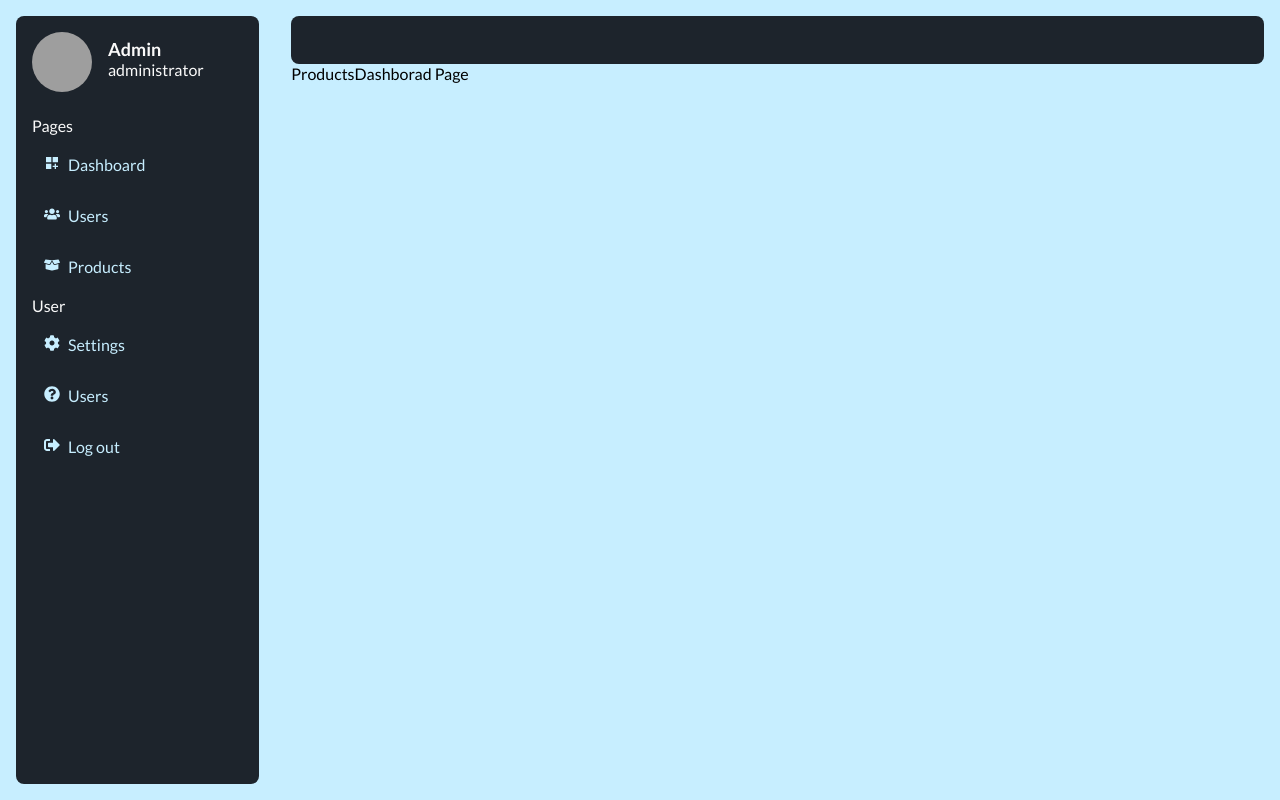
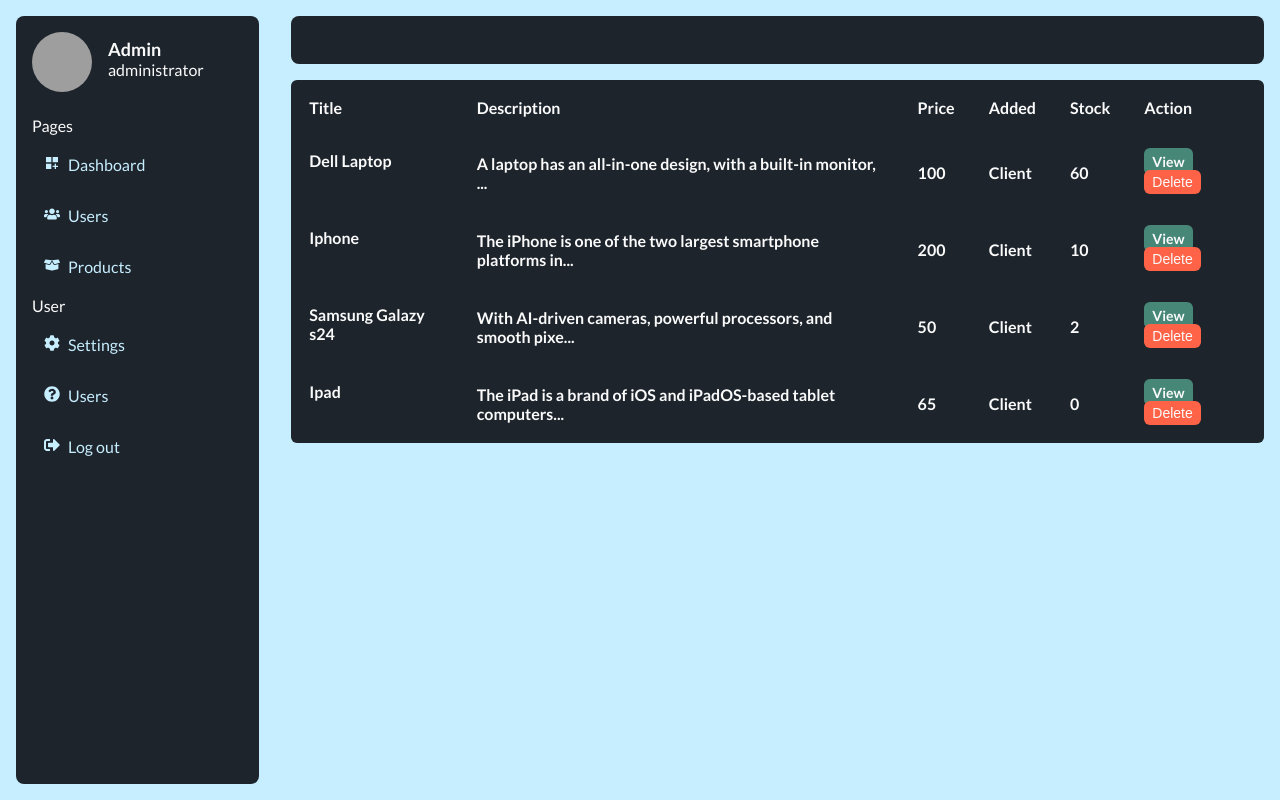
Before and after one commit to mdib003/dashboard-nextjs, a Next.js app: page /products in a window 1280 px wide. Built offline with nearby package versions, Linux system fonts and the light colour scheme; grey boxes are pictures that could not be loaded.

Commit message:
products table ui development

```diff
--- a/src/app/globals.css
+++ b/src/app/globals.css
@@ -110,9 +110,12 @@
   margin-right: 8px;
 }
 
-
 .mar-b-8 {
   margin-bottom: 8px;
+}
+
+.mar-t-16 {
+  margin-top: 16px;
 }
 
 .primary-btn {
@@ -149,6 +152,29 @@
   border-radius: var(--border-radius-1);
 }
 
+.tertiary {
+  background-color: #478778;
+  cursor: pointer;
+  outline: none;
+  padding: 5px 8px;
+  border-radius: var(--border-radius-1);
+  border: none;
+  text-decoration: none;
+  font-size: 14px;
+  color: var(--bg1);
+}
+
+.danger {
+  background-color: tomato;
+  cursor: pointer;
+  outline: none;
+  padding: 4px 8px;
+  border-radius: var(--border-radius-1);
+  border: none;
+  font-size: 14px;
+  color: var(--bg1);
+}
+
 .link1:hover {
   background-color: var(--color3);
   color: var(--color2);
@@ -157,8 +183,47 @@
 
 table {
   width: 100%;
+  background-color: var(--color2);
+  color: var(--bg1);
+  border-radius: var(--border-radius-1);
 }
 
+th, td {
+  padding: 16px;
+  text-align: left;
+}
+
+.height-60 {
+  height: 60px;
+}
+
+.width-60 {
+  width: 60px;
+}
+
+.block {
+  display: block;
+}
+
+.rounded {
+  border-radius: 100%;
+}
+
+.overflow-hidden {
+  overflow: hidden;
+}
+
+.flex {
+  display: flex;
+}
+
+.align-center {
+  align-items: center;
+}
+
+.justify-center {
+  justify-content: center;
+}
 /** DASHBOARD CSS **/
 
 .dashboard-container {
--- a/src/app/products/page.tsx
+++ b/src/app/products/page.tsx
@@ -1,6 +1,34 @@
+import { ProductsTable } from "@component/components/commonComponents/table"
+
+const productTableHeadData = [
+    {
+        theadRow: ['Title', 'Description', 'Price', 'Added', 'Stock', 'Action']
+    }
+]
+
+const productTableBodyData = [
+
+    {
+        name: 'Dell Laptop', description: 'A laptop has an all-in-one design, with a built-in monitor, keyboard, touchpad (which replaces the mouse), and speakers. This means it is fully functional, even when no peripherals are connected. A laptop is also quicker to set up, and there are fewer cables to get in the way.', price: 100, added: 'Client', stock: 60
+    },
+    {
+        name: 'Iphone', description: 'The iPhone is one of the two largest smartphone platforms in the world alongside Android, and is a large part of the luxury market. ', price: 200, added: 'Client', stock: 10
+    },
+    {
+        name: 'Samsung Galazy s24', description: 'With AI-driven cameras, powerful processors, and smooth pixel-perfect performance, every aspect of the Galaxy S24 experience is set to be epic', price: 50, added: 'Client', stock: 2
+    },
+    {
+        name: 'Ipad', description: 'The iPad is a brand of iOS and iPadOS-based tablet computers that are developed by Apple Inc., first introduced on January 27, 2010. ', price: 65, added: 'Client', stock: 0
+    },
+
+]
+
+
 const ProductsPage = () => {
     return (
-        <div>ProductsDashborad Page</div>
+        <div>
+            <ProductsTable thead={productTableHeadData} tbody={productTableBodyData}></ProductsTable>
+        </div>
     )
 }
 
--- a/src/components/commonComponents/button/index.tsx
+++ b/src/components/commonComponents/button/index.tsx
@@ -3,22 +3,23 @@
 export type ButtonProps = {
     text: string;
     type: 'link' | 'button';
-    btnClass: 'primary' | 'secondary';
+    btnClass: 'primary' | 'secondary' | 'tertiary' | 'danger';
     onClickHandler?: () => void;
     href?: string;
     linkType?: 'link1' | '',
-    icon?: React.ReactNode
+    icon?: React.ReactNode,
+    className?: string
 }
 
 
-export const Button = ({ text, type, onClickHandler, btnClass, href = '/', linkType, icon }: ButtonProps) => {
+export const Button = ({ text, type, onClickHandler, btnClass, href = '/', linkType, icon, className }: ButtonProps) => {
     if (type === 'button') {
         return (
-            <button className={`${btnClass === 'primary' ? 'primary-btn' : 'secondary-btn'}`} onClick={onClickHandler}>{text}</button>
+            <button className={`${btnClass === 'primary' ? 'primary-btn' : btnClass === 'secondary' ? 'secondary-btn' : btnClass === 'tertiary' ? 'tertiary' : 'danger'} ${className}`} onClick={onClickHandler}>{text}</button>
         )
     } else if (type === 'link') {
         return (
-            <Link className={`${linkType ? 'link1' : btnClass === 'primary' ? 'primary-btn' : 'secondary-btn'}`} href={href}>
+            <Link className={`${linkType ? 'link1' : btnClass === 'primary' ? 'primary-btn' : btnClass === 'secondary' ? 'secondary-btn' : btnClass === 'tertiary' ? 'tertiary' : 'danger'} ${className}`} href={href}>
                 {icon && <span className="mar-r-8">{icon}</span>}{text}</Link>
         )
     }
--- a/src/components/commonComponents/table/index.tsx
+++ b/src/components/commonComponents/table/index.tsx
@@ -1,19 +1,41 @@
-export type TableProps = {
+import { Button } from "../button"
+import { ImageComponent } from "../image"
+
+export type UserTableProps = {
     thead: TableHeadProps[],
-    tbody: TableBodyProps[],
+    tbody: UserTableBodyProps[],
+}
+
+export type ProductTableProps = {
+    thead: TableHeadProps[],
+    tbody: ProductTableBodyProps[],
 }
 
 interface TableHeadProps {
     theadRow: string[]
 }
 
-interface TableBodyProps {
-    tbodyRow: string[]
+interface ProductTableBodyProps {
+    name: string,
+    description: string,
+    price: number,
+    added: string,
+    stock: number,
 }
 
-export const Table = ({ thead, tbody }: TableProps) => {
+interface UserTableBodyProps {
+    name: string,
+    email: string,
+    createdAt: string,
+    role: string,
+    status: string,
+    src: string,
+    alt: string,
+}
+
+export const UsersTable = ({ thead, tbody }: UserTableProps) => {
     return (
-        <table>
+        <table className="mar-t-16">
             <thead>
                 {
                     thead.map((trow, i: number) => {
@@ -33,9 +55,32 @@
             <tbody>
                 {
                     tbody.map((trow, i: number) => {
+                        console.log(trow)
                         return (
                             <tr key={i}>
-                                {trow.tbodyRow.map((t, j: number) => {
+                                <th className="flex align-center "><span className="mar-r-8 width-60 height-60 rounded overflow-hidden block"><ImageComponent src={trow.src} alt={trow.alt} objFit="contain" /></span>{trow.name}</th>
+                                <th>{trow.email}</th>
+                                <th>{trow.createdAt}</th>
+                                <th>{trow.role}</th>
+                                <th>{trow.status}</th>
+                            </tr>
+                        )
+                    })
+                }
+            </tbody>
+        </table>
+    )
+}
+
+export const ProductsTable = ({ thead, tbody }: ProductTableProps) => {
+    return (
+        <table className="mar-t-16">
+            <thead>
+                {
+                    thead.map((trow, i: number) => {
+                        return (
+                            <tr key={i}>
+                                {trow.theadRow.map((t, j: number) => {
                                     return (
                                         <th key={j}>{t}</th>
                                     )
@@ -45,6 +90,26 @@
                         )
                     })
                 }
+            </thead>
+            <tbody>
+                {
+                    tbody.map((trow, i: number) => {
+                        console.log(trow)
+                        return (
+                            <tr key={i}>
+                                <th className="flex align-center ">{trow.name}</th>
+                                <th>{trow.description.slice(0, 60)}...</th>
+                                <th>{trow.price}</th>
+                                <th>{trow.added}</th>
+                                <th>{trow.stock}</th>
+                                <th>
+                                <Button type='link' text='View' btnClass="tertiary" className='mar-r-4'></Button>
+                                <Button type='button' text='Delete' btnClass="danger"></Button>
+                                </th>
+                            </tr>
+                        )
+                    })
+                }
             </tbody>
         </table>
     )
```
Also changed, not shown: src/app/users/page.tsx (+8 -15 lines).
